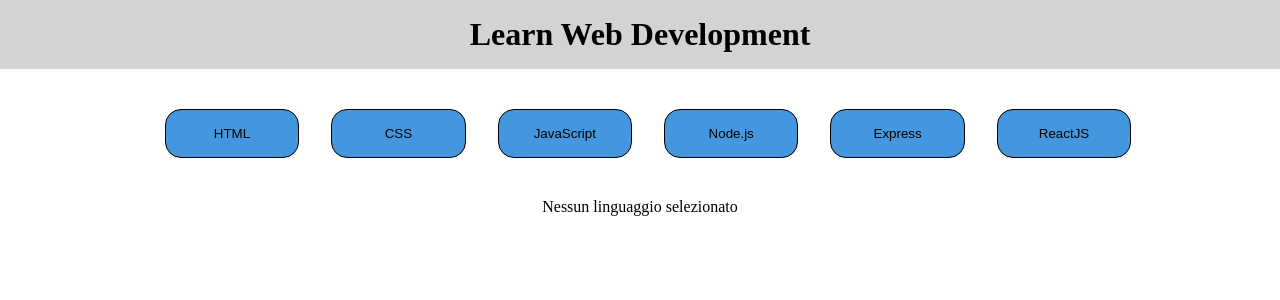
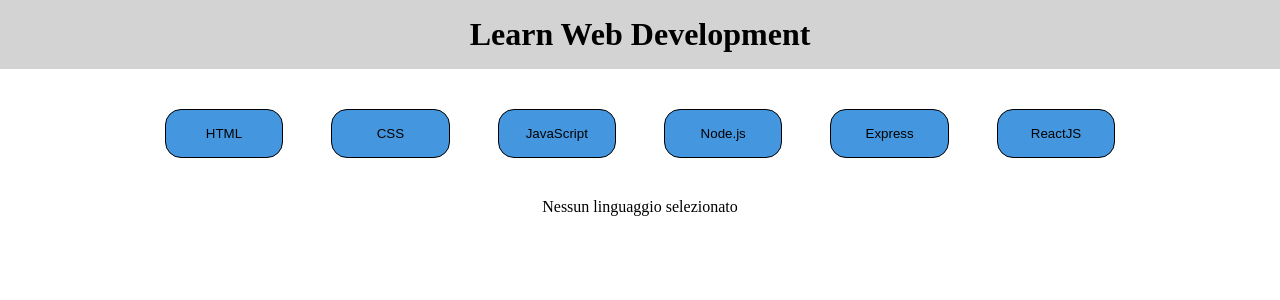
Before and after one commit to Alberto-Monaco/react-use-state, a React (Vite) app: page / in a window 1280 px wide. Shown: the top 300 px of the page. Built offline with nearby package versions, Linux system fonts and the light colour scheme.

Commit message:
fix detail

```diff
--- a/src/index.css
+++ b/src/index.css
@@ -20,7 +20,7 @@
 .row {
     display: flex;
     justify-content: center;
-    flex-direction: row;
+
 
 
 }
@@ -33,7 +33,6 @@
 .buttons {
     width: 100%;
     display: flex;
-    flex-direction: column;
     padding: 1rem;
 }
 
```
